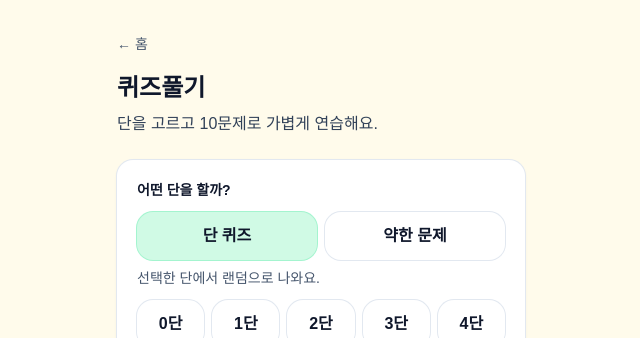
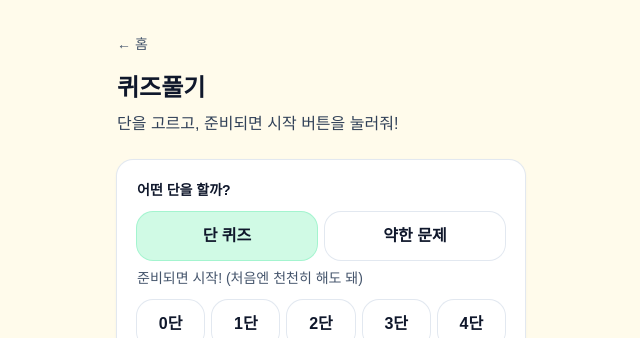
Before and after one commit to woairi/gugudan-kids, a Next.js app: page /quiz in a window 1280 px wide. Shown: the top 338 px of the page, without its empty margins (319-959 px from the left). Built offline with nearby package versions, Linux system fonts and the light colour scheme.

Commit message:
chore(copy): soften quiz pre-start wording

```diff
--- a/src/app/quiz/page.tsx
+++ b/src/app/quiz/page.tsx
@@ -221,7 +221,7 @@ export default function QuizPage() {
         </Link>
 
         <h1 className="mt-4 text-2xl font-extrabold">퀴즈풀기</h1>
-        <p className="mt-2 text-slate-700">단을 고르고 10문제로 가볍게 연습해요.</p>
+        <p className="mt-2 text-slate-700">단을 고르고, 준비되면 시작 버튼을 눌러줘!</p>
 
         {/* 단 선택 */}
         <section className="mt-6 rounded-2xl bg-white p-5 shadow-sm ring-1 ring-slate-200">
@@ -247,7 +247,7 @@ export default function QuizPage() {
             </button>
           </div>
           <div className="mt-2 text-sm text-slate-600">
-            {mode === "weak" ? "틀린 적이 많은 문제부터 나와요." : "선택한 단에서 랜덤으로 나와요."}
+            {mode === "weak" ? "틀린 적이 많은 문제부터 나와요." : "준비되면 시작! (처음엔 천천히 해도 돼)"}
           </div>
           <div className="mt-3 grid grid-cols-5 gap-2">
             {Array.from({ length: 10 }, (_, i) => i).map((dan) => {
```
Also changed, not shown: 1 other file (tests, documents, lock files or other folders).
